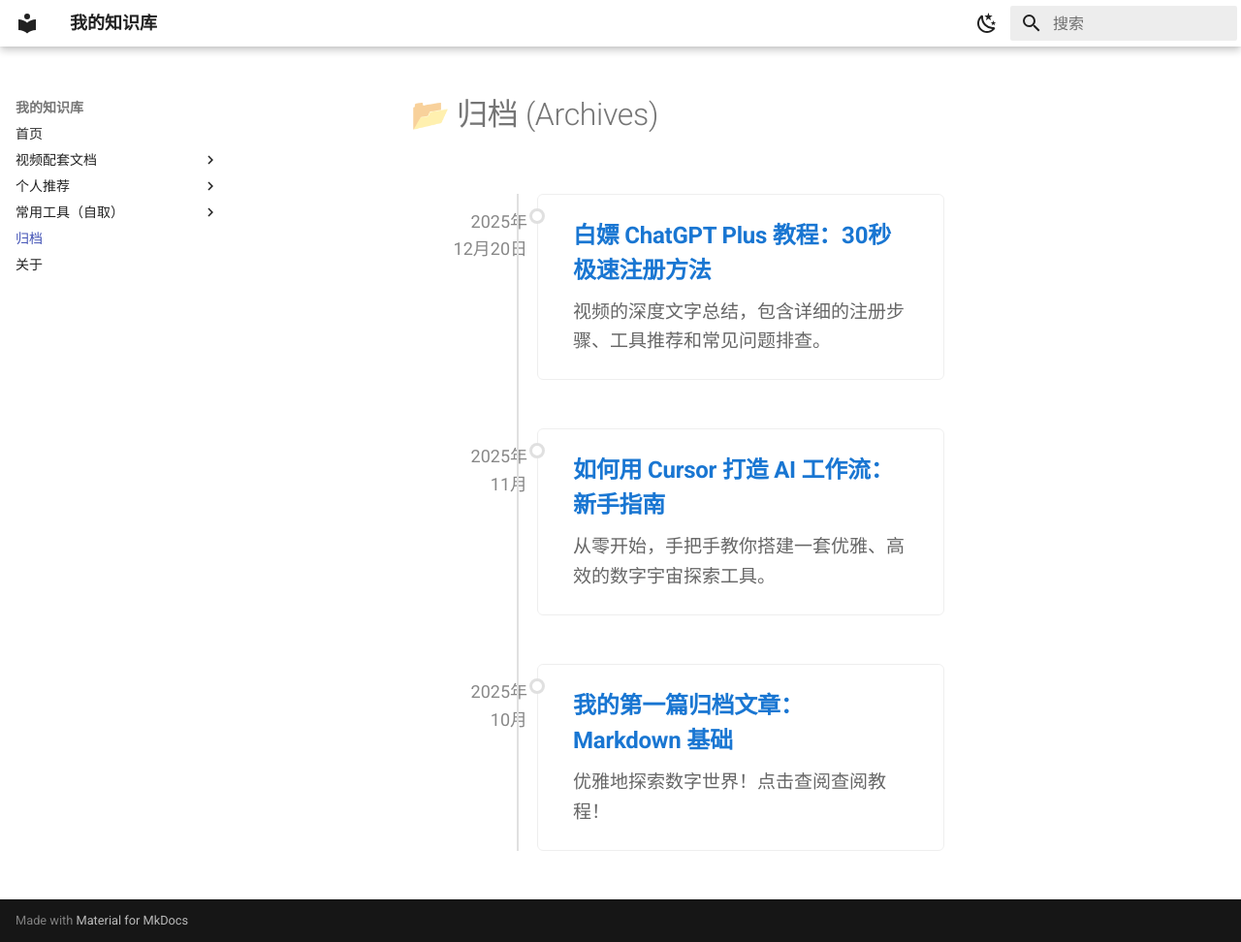
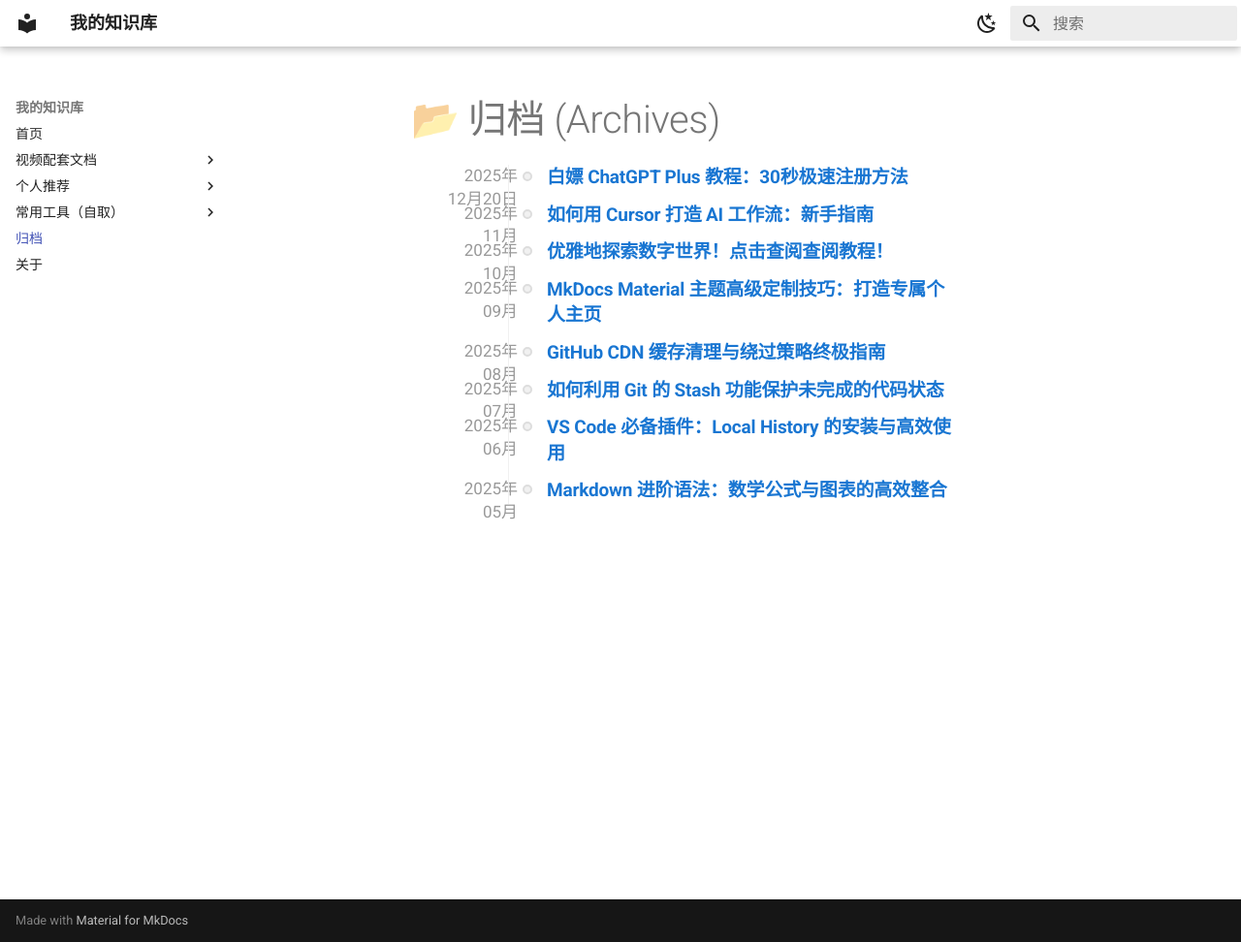
Before and after one commit to tgl2775284503-hash/zhishiku, an MkDocs documentation site: the page built from docs/archives.md, in a window 1280 px wide and 972 px high. Shown: the whole window at 97% size. Built offline with MkDocs 1.6.1 and Material for MkDocs 9.7.7, drawn with Linux system fonts in a browser that asks for light colours; part of the change alters nothing that is shown.

Commit message:
归档02

```diff
--- a/docs/archives.md
+++ b/docs/archives.md
@@ -2,106 +2,108 @@
 
 <style>
 /* ========================================================================
-   终极解决方案：专业、简约的时间树归档样式
+   终极解决方案：简约、超紧凑的时间树归档列表（文本化，非卡片式）
    ======================================================================== */
 
-/* 1. 整体容器：设定总宽度和左右边距 */
+/* 1. 整体页面和标题预设（使其整体更像列表） */
+.md-typeset h1 {
+    font-size: 2rem !important; /* 减小页面标题字号 */
+    margin-bottom: 0.5rem !important; /* 减小底部间距 */
+}
+
+/* 2. 整体容器：居中，缩减上下大边距 */
 .timeline-container {
     position: relative;
-    max-width: 900px;
-    margin: 3rem auto;
+    max-width: 800px; /* 稍微缩窄，使其视觉上更像文本列表 */
+    margin: 1rem auto 3rem auto !important; /* 大幅减小页面顶部的间距 */
     padding: 0 1rem;
 }
 
-/* 2. 最核心：绘制贯穿整个页面的左侧垂直时间线 */
+/* 3. 垂直时间线：改细（1px）且颜色更淡，以适配紧凑布局 */
 .timeline-container::after {
     content: '';
     position: absolute;
-    width: 2px;
-    background-color: #e0e0e0; /* 时间线颜色：简约的灰色 */
+    width: 1px; /* 极细时间线 */
+    background-color: #f1f1f1; /* 更淡的灰色线 */
     top: 0;
     bottom: 0;
-    left: 110px; /* 设定时间线从左侧缩进的距离 */
-    margin-left: -1px;
+    left: 100px; /* 缩减左侧缩进，腾出空间 */
+    margin-left: -0.5px;
     z-index: 0;
 }
 
-/* 3. 时间树单条项目容器 */
+/* 4. 时间树单条项目容器：核心 densification 修改 */
 .timeline-item {
     position: relative;
-    margin-bottom: 2.5rem; /* 单条项目之间的间距 */
+    margin-bottom: 0.6rem !important; /* 【关键】：极致缩减单条项目之间的垂直间距 */
     width: 100%;
+    display: flex;
+    align-items: center; /* 确保日期、圆点、标题在同一水平线上 */
 }
 
-/* 4. 左侧的日期：绝对定位在时间线的左侧 */
+/* 5. 左侧的日期：减小字号，设定单行高度 */
 .timeline-meta {
     position: absolute;
     left: 0;
-    top: 15px;
-    width: 100px;
+    top: 0; /* 对齐标题顶部 */
+    width: 90px; /* 缩减宽度 */
     text-align: right;
-    font-size: 0.9rem;
-    color: #888;
+    font-size: 0.85rem; /* 减小字号到普通文字大小 */
+    color: #999;
     font-weight: 500;
+    line-height: 1.4 !important;
 }
-
-/* 5. 最关键：破除单行限制，允许日期文字自然换行（防止日期过长撑破布局） */
+/* ELLIPSIS FIX（保持，防止日期撑破布局） */
 .timeline-meta .md-ellipsis {
     white-space: normal !important;
     word-break: break-word !important;
     display: block !important;
 }
 
-/* 6. 时间线上的“圆点”锚点 */
+/* 6. 时间线上的锚点“圆点”：改小（10px） */
 .timeline-item::after {
     content: '';
     position: absolute;
-    width: 16px;
-    height: 16px;
+    width: 10px; /* 小圆点 */
+    height: 10px;
     border-radius: 50%;
-    background-color: #fff;
-    border: 3px solid #e0e0e0; /* 默认灰色边框 */
-    top: 15px;
-    left: 110px; /* 对齐垂直时间线 */
-    margin-left: -8px;
+    background-color: #f1f1f1; /* 默认颜色 */
+    border: 2px solid #ddd;
+    top: 0.35rem; /* 对齐标题基线 */
+    left: 100px; /* 对齐时间线 */
+    margin-left: -5px;
     z-index: 1;
     transition: all 0.3s ease;
 }
 
-/* 7. 悬停效果：鼠标划过整个项目时，圆点变蓝 */
+/* 7. 悬停效果：圆点和线 */
 .timeline-item:hover::after {
-    border-color: #42a5f5; /* 蓝色边框 */
-    background-color: #e3f2fd; /* 蓝色淡化背景 */
+    border-color: #42a5f5;
+    background-color: #e3f2fd;
 }
 
-/* 8. 右侧的内容卡片：设定在圆点和线之后 */
+/* 8. 右侧的内容卡片：彻底移除“卡片”背景色、边框和发光阴影！ */
 .timeline-content {
     position: relative;
-    left: 110px; /* 移到线和日期的右侧 */
-    width: calc(100% - 130px); /* 占据剩余宽度 */
-    padding: 1.2rem 1.8rem;
-    background-color: #fff;
-    border-radius: 6px;
-    border: 1px solid #eee;
-    transition: transform 0.2s, box-shadow 0.2s;
+    left: 120px; /* 紧贴时间线 */
+    width: calc(100% - 130px); /* 占据剩余全部宽度 */
+    padding: 0 !important; /* 核心：【彻底删掉所有 Padding】 */
+    background-color: transparent !important; /* 【核心】：彻底移除背景色 */
+    border: none !important; /* 【核心】：彻底移除边框 */
+    box-shadow: none !important; /* 【核心】：彻底移除发光阴影 */
 }
 
-/* 9. 悬停效果：卡片稍微上浮并增加发光阴影 */
-.timeline-item:hover .timeline-content {
-    transform: translateY(-2px);
-    box-shadow: 0 5px 15px rgba(0,0,0,0.05);
-    border-color: #42a5f5;
+/* 9. 核心修改：减小标题字号，彻底删掉 Padding */
+.timeline-item .timeline-content h3 {
+    margin: 0 !important; /* 【关键】：彻底删掉标题所有 Margin */
+    font-size: 0.95rem !important; /* 【关键】：将标题字号减小到普通文字大小，非标题级别 */
+    font-weight: 600;
+    color: #444;
+    line-height: 1.4 !important;
+    padding: 0 !important; /* 【关键】：彻底删掉所有 Padding */
 }
 
-/* 10. 卡片内的标题样式 */
-.timeline-item .timeline-content h3 {
-    margin: 0 0 0.5rem 0;
-    font-size: 1.2rem;
-    font-weight: 700;
-    color: #333;
-}
-
-/* 11. 卡片内的标题链接：蓝色 + 移除下划线 */
+/* 10. 标题链接：蓝色 + 移除下划线 */
 .timeline-item .timeline-content h3 a {
     color: #1976d2 !important;
     text-decoration: none !important;
@@ -111,13 +113,11 @@
     color: #0d47a1 !important;
 }
 
-/* 12. 卡片内的副标题/描述样式 */
-.timeline-item .timeline-content p {
-    margin: 0;
-    font-size: 0.95rem;
-    color: #666;
-    line-height: 1.6;
+/* 11. 悬停项目：整体颜色变暗，提升阅读体验 */
+.timeline-item:hover .timeline-content h3 a {
+    color: #0d47a1 !important;
 }
+
 </style>
 
 <div class="timeline-container">
@@ -128,8 +128,7 @@
         </div>
         <div class="timeline-content">
             <h3><a href="20251220_30_gpt/">白嫖 ChatGPT Plus 教程：30秒极速注册方法</a></h3>
-            <p>视频的深度文字总结，包含详细的注册步骤、工具推荐和常见问题排查。</p>
-        </div>
+            </div>
     </div>
 
     <div class="timeline-item">
@@ -138,7 +137,6 @@
         </div>
         <div class="timeline-content">
             <h3><a href="#">如何用 Cursor 打造 AI 工作流：新手指南</a></h3>
-            <p>从零开始，手把手教你搭建一套优雅、高效的数字宇宙探索工具。</p>
         </div>
     </div>
 
@@ -147,8 +145,52 @@
             <span class="md-ellipsis">2025年<br>10月</span>
         </div>
         <div class="timeline-content">
-            <h3><a href="#">我的第一篇归档文章：Markdown 基础</a></h3>
-            <p>优雅地探索数字世界！点击查阅查阅教程！</p>
+            <h3><a href="#">优雅地探索数字世界！点击查阅查阅教程！</a></h3>
+        </div>
+    </div>
+
+    <div class="timeline-item">
+        <div class="timeline-meta">
+            <span class="md-ellipsis">2025年<br>09月</span>
+        </div>
+        <div class="timeline-content">
+            <h3><a href="#">MkDocs Material 主题高级定制技巧：打造专属个人主页</a></h3>
+        </div>
+    </div>
+
+    <div class="timeline-item">
+        <div class="timeline-meta">
+            <span class="md-ellipsis">2025年<br>08月</span>
+        </div>
+        <div class="timeline-content">
+            <h3><a href="#">GitHub CDN 缓存清理与绕过策略终极指南</a></h3>
+        </div>
+    </div>
+
+    <div class="timeline-item">
+        <div class="timeline-meta">
+            <span class="md-ellipsis">2025年<br>07月</span>
+        </div>
+        <div class="timeline-content">
+            <h3><a href="#">如何利用 Git 的 Stash 功能保护未完成的代码状态</a></h3>
+        </div>
+    </div>
+
+    <div class="timeline-item">
+        <div class="timeline-meta">
+            <span class="md-ellipsis">2025年<br>06月</span>
+        </div>
+        <div class="timeline-content">
+            <h3><a href="#">VS Code 必备插件：Local History 的安装与高效使用</a></h3>
+        </div>
+    </div>
+
+    <div class="timeline-item">
+        <div class="timeline-meta">
+            <span class="md-ellipsis">2025年<br>05月</span>
+        </div>
+        <div class="timeline-content">
+            <h3><a href="#">Markdown 进阶语法：数学公式与图表的高效整合</a></h3>
         </div>
     </div>
 
```
